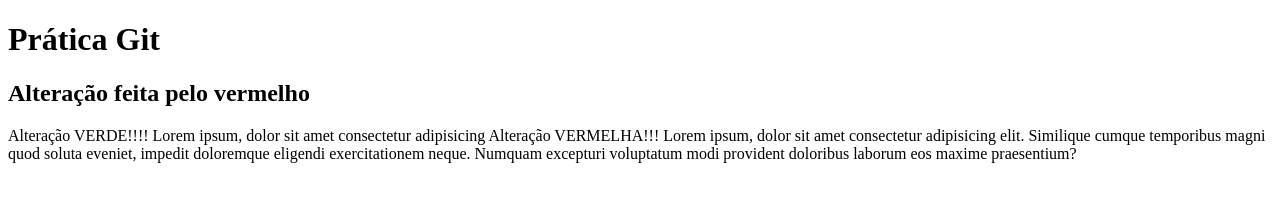
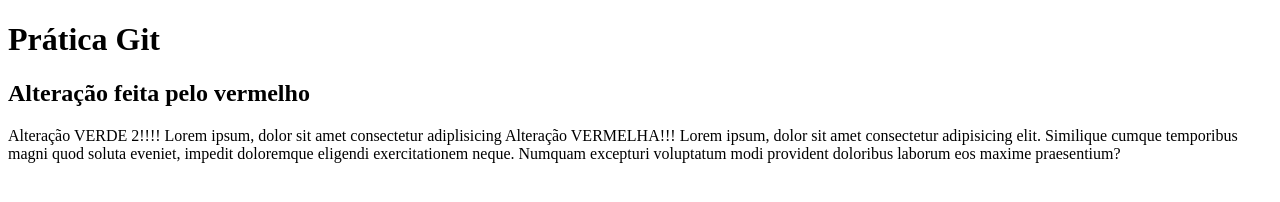
Before and after one commit to sergiomoura/praticaGit, a plain HTML site: page index.html in a window 1280 px wide. Drawn offline with Linux system fonts and the light colour scheme.

Commit message:
Alteração 2

```diff
--- a/index.html
+++ b/index.html
@@ -12,7 +12,7 @@
       <h2>Alteração feita pelo vermelho</h2>
     </main>
     <footer>
-      Alteração VERDE!!!! Lorem ipsum, dolor sit amet consectetur adipisicing
+      Alteração VERDE 2!!!! Lorem ipsum, dolor sit amet consectetur adiplisicing
       Alteração VERMELHA!!! Lorem ipsum, dolor sit amet consectetur adipisicing
       elit. Similique cumque temporibus magni quod soluta eveniet, impedit
       doloremque eligendi exercitationem neque. Numquam excepturi voluptatum
```
